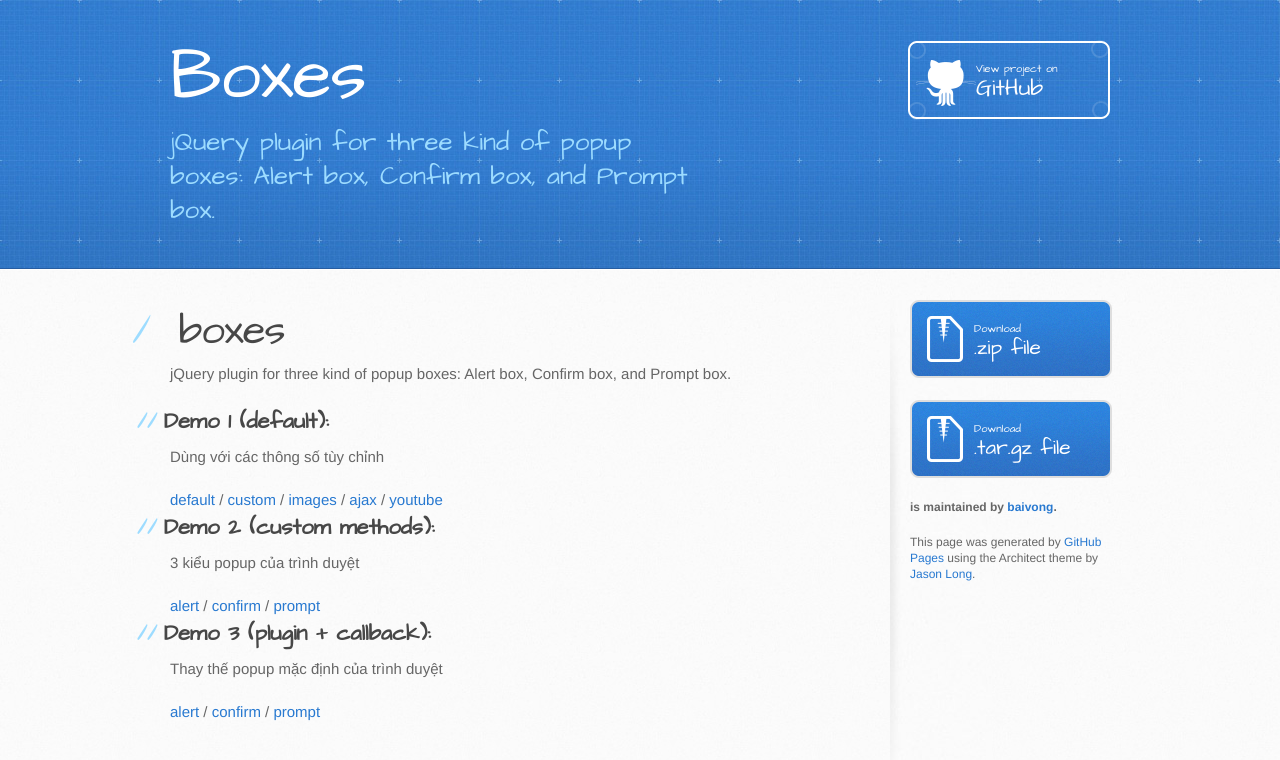
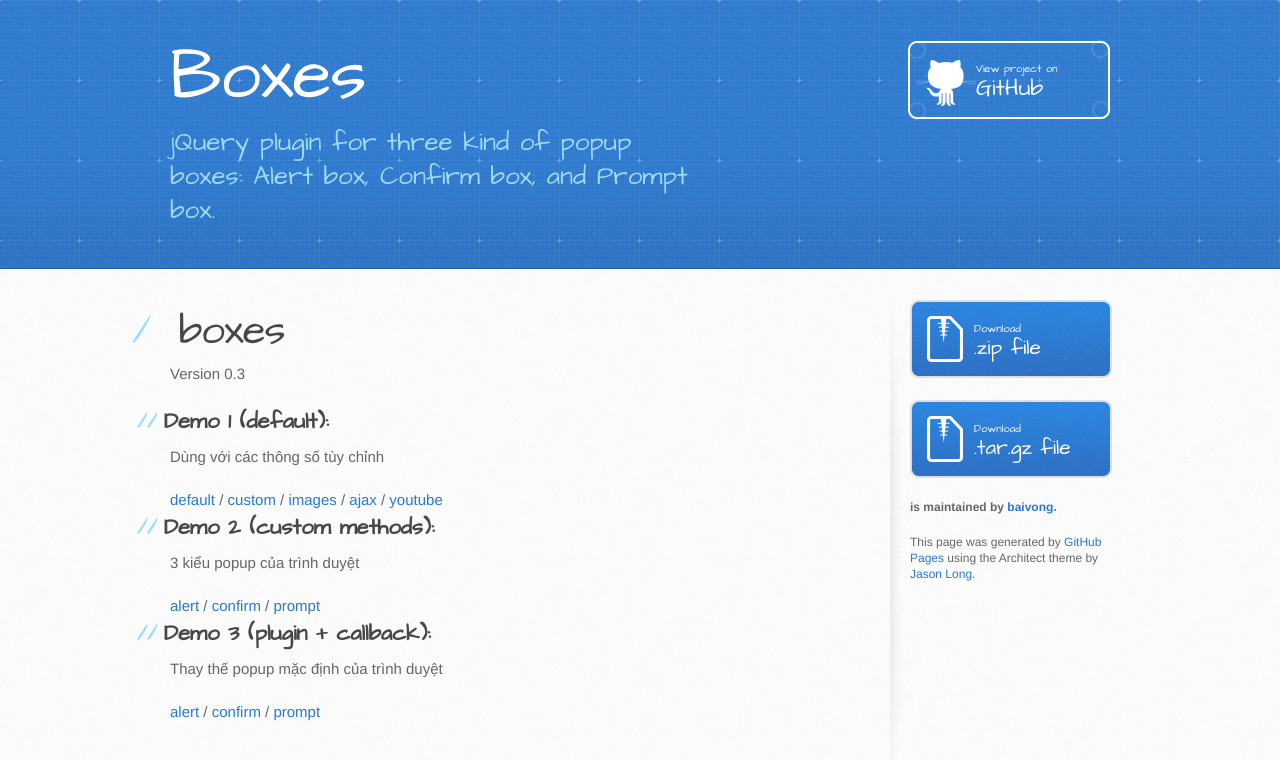
Before and after one commit to lelinhtinh/boxes, a plain HTML site: page index.html in a window 1280 px wide. Drawn offline with nearby package versions, Linux system fonts and the light colour scheme.

Commit message:
Update index.html

```diff
--- a/index.html
+++ b/index.html
@@ -49,7 +49,7 @@
                         <span class="octicon octicon-link"></span>
                     </a>boxes</h1>
 
-                <p>jQuery plugin for three kind of popup boxes: Alert box, Confirm box, and Prompt box.</p>
+                <p>Version 0.3</p>
 
                 <h2>Demo 1 (default):</h2>
                 <p>Dùng với các thông số tùy chỉnh</p>
```
